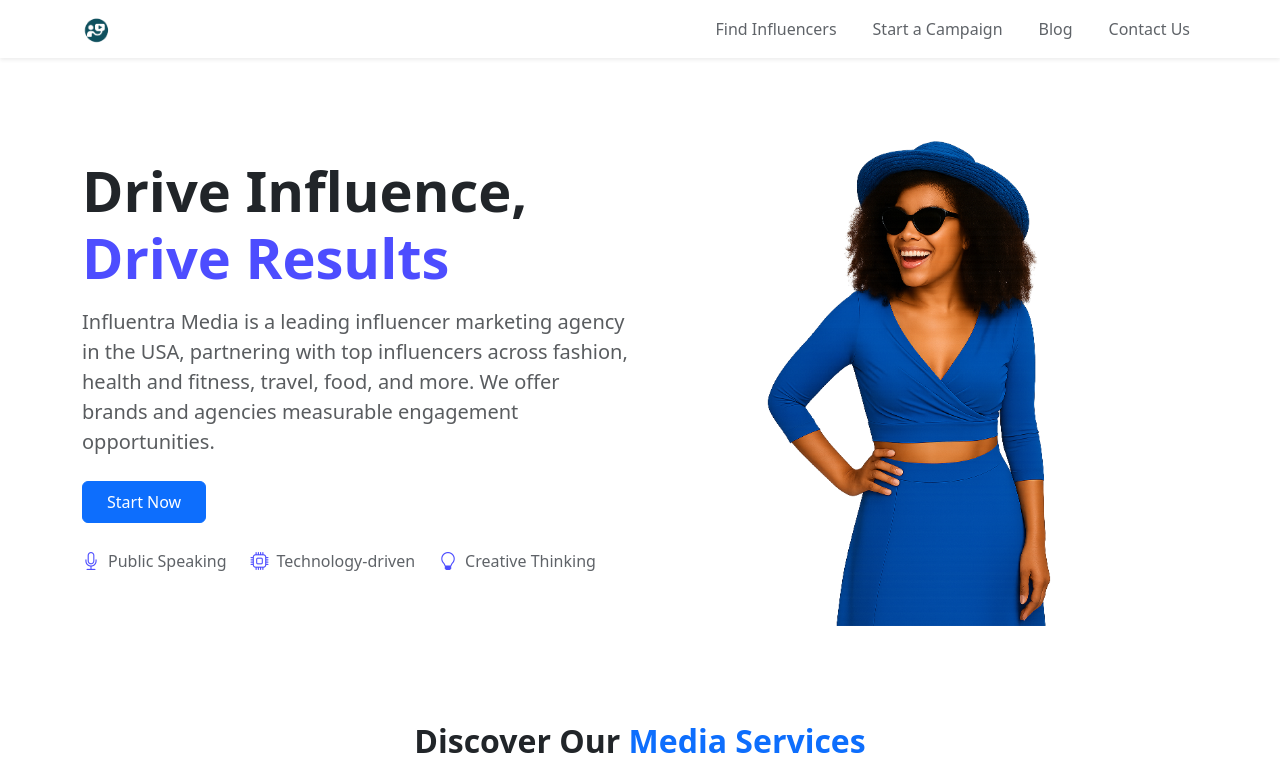
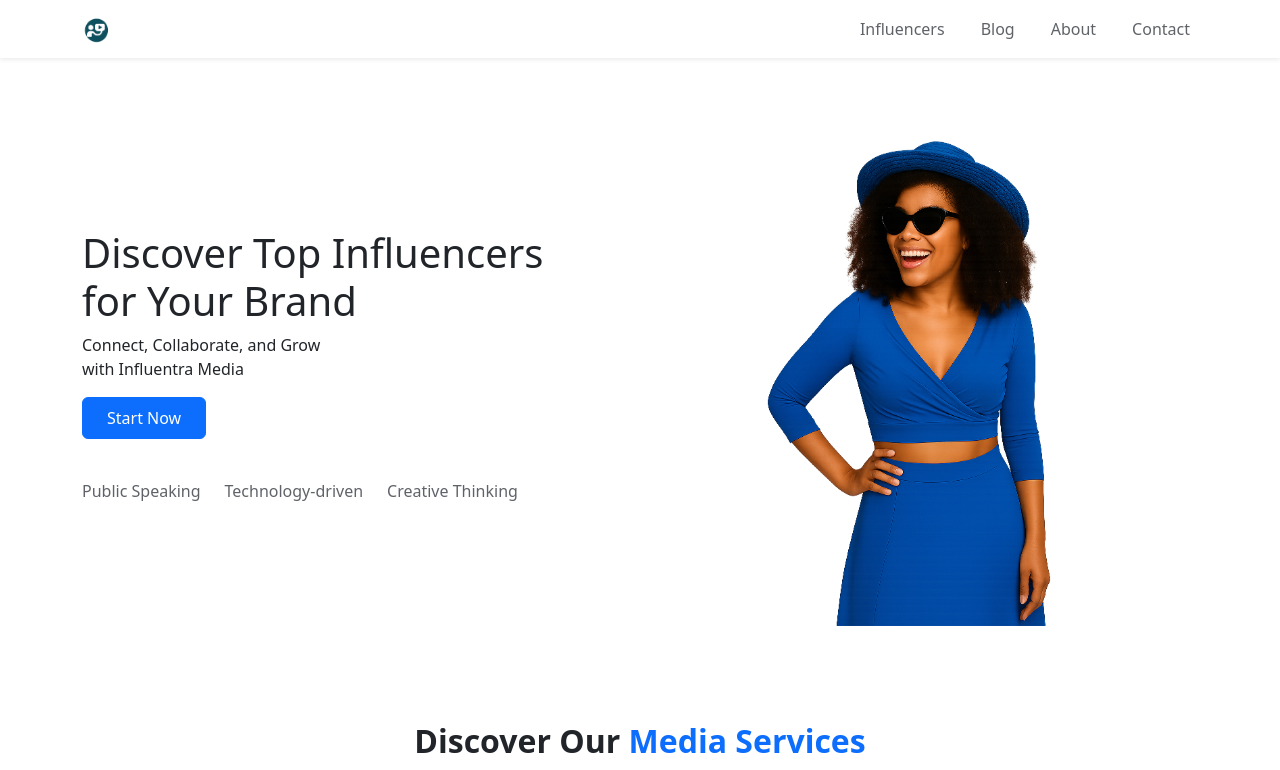
Before and after one commit to sukanta481/influentra-media, a PHP site: page / in a window 1280 px wide. Shown: the top 770 px of the page. Run offline with PHP 8.4, Linux system fonts and the light colour scheme.

Commit message:
added faq section

```diff
--- /dev/null
+++ b/faq-section.php
@@ -0,0 +1,35 @@
+
+<section class="faq-section py-5" style="background-color: #f9f9f9;">
+  <div class="container">
+    <h2 class="text-center mb-4">Frequently Asked Questions</h2>
+    <div class="accordion mb-3" id="generalFaqHome">
+      <div class="accordion-item">
+        <h2 class="accordion-header" id="genHomeOne">
+          <button class="accordion-button" type="button" data-bs-toggle="collapse" data-bs-target="#collapseGenHomeOne">
+            What is Influentra Media?
+          </button>
+        </h2>
+        <div id="collapseGenHomeOne" class="accordion-collapse collapse show">
+          <div class="accordion-body text-primary">
+            We’re a USA-based influencer marketing agency connecting brands with top creators across all platforms.
+          </div>
+        </div>
+      </div>
+      <div class="accordion-item">
+        <h2 class="accordion-header" id="genHomeTwo">
+          <button class="accordion-button collapsed" type="button" data-bs-toggle="collapse" data-bs-target="#collapseGenHomeTwo">
+            Which social platforms do you support?
+          </button>
+        </h2>
+        <div id="collapseGenHomeTwo" class="accordion-collapse collapse">
+          <div class="accordion-body text-primary">
+            Instagram, YouTube, TikTok, Twitter (X), Facebook, and more.
+          </div>
+        </div>
+      </div>
+    </div>
+    <div class="text-center mt-3">
+      <a href="faq-section.php" class="btn btn-outline-dark">Show More</a>
+    </div>
+  </div>
+</section>
--- a/header.php
+++ b/header.php
@@ -20,12 +20,12 @@
         <span class="navbar-toggler-icon"></span>
       </button>
       <div class="collapse navbar-collapse justify-content-end" id="navbarNav">
-        <ul class="navbar-nav">
-          <li class="nav-item"><a class="nav-link" href="#">Find Influencers</a></li>
-          <li class="nav-item"><a class="nav-link" href="#">Start a Campaign</a></li>
-          <li class="nav-item"><a class="nav-link" href="#">Blog</a></li>
-          <li class="nav-item"><a class="nav-link" href="#">Contact Us</a></li>
-        </ul>
+        <ul class="navbar-nav ms-auto mb-2 mb-lg-0">
+        <li class="nav-item"><a class="nav-link" href="#">Influencers</a></li>
+        <li class="nav-item"><a class="nav-link" href="#">Blog</a></li>
+        <li class="nav-item"><a class="nav-link" href="#">About</a></li>
+        <li class="nav-item"><a class="nav-link" href="#">Contact</a></li>
+    </ul>
       </div>
     </div>
   </nav>
--- a/index.php
+++ b/index.php
@@ -28,6 +28,7 @@
   <?php include 'services-section.php'; ?>
   <?php include 'technology-driven-section.php'; ?>
   <?php include 'category-section.php'; ?>
-  <?php include 'footer.php'; ?>
+  <?php include 'faq-section.php'; ?>
+<?php include 'footer.php'; ?>
 </body>
 </html>
--- a/main-section.php
+++ b/main-section.php
@@ -1,27 +1,31 @@
 
-<section class="hero-section py-5" style="position: relative; overflow: hidden; background-color: #fff;">
+<section class="hero-section py-5" style="background-color: #fff;">
   <div class="container">
-    <div class="row align-items-center justify-content-between">
+    <div class="row align-items-center">
+      <!-- Text content -->
       <div class="col-lg-6 text-center text-lg-start animated">
-        <h1 class="fw-bold display-4 mb-3">Drive Influence,<br><span class="text-primary">Drive Results</span></h1>
-        <p class="lead text-muted mb-4">
-          Influentra Media is a leading influencer marketing agency in the USA, partnering with top influencers across fashion,
-          health and fitness, travel, food, and more. We offer brands and agencies measurable engagement opportunities.
-        </p>
-        <a href="#" class="btn btn-primary px-4 py-2 mb-4">Start Now</a>
+        <h1>Discover Top Influencers <br> for Your Brand</h1>
+        <p>Connect, Collaborate, and Grow <br> with Influentra Media</p>
+        <a href="#" class="btn btn-primary px-4 py-2 mb-3">Start Now</a>
+        <div class="d-flex justify-content-center justify-content-lg-start gap-3 mb-4">
+
+
+
+        </div>
         <div class="d-flex justify-content-center justify-content-lg-start gap-4 flex-wrap icon-tags">
           <div class="d-flex align-items-center gap-2">
-            <i class="bi bi-mic"></i><span>Public Speaking</span>
+            <span>Public Speaking</span>
           </div>
           <div class="d-flex align-items-center gap-2">
-            <i class="bi bi-cpu"></i><span>Technology-driven</span>
+            <span>Technology-driven</span>
           </div>
           <div class="d-flex align-items-center gap-2">
-            <i class="bi bi-lightbulb"></i><span>Creative Thinking</span>
+            <span>Creative Thinking</span>
           </div>
         </div>
       </div>
-      <div class="col-lg-6 text-center mt-5 mt-lg-0 animated">
+      <!-- Right: Image -->
+      <div class="col-lg-6 text-center mb-4 mb-lg-0 animated">
         <img src="img/hero_girl.png" alt="Influencer" class="img-fluid" style="max-height: 520px;">
       </div>
     </div>
```
Also changed, not shown: faq-section-full.php (added, +147 -0 lines).
